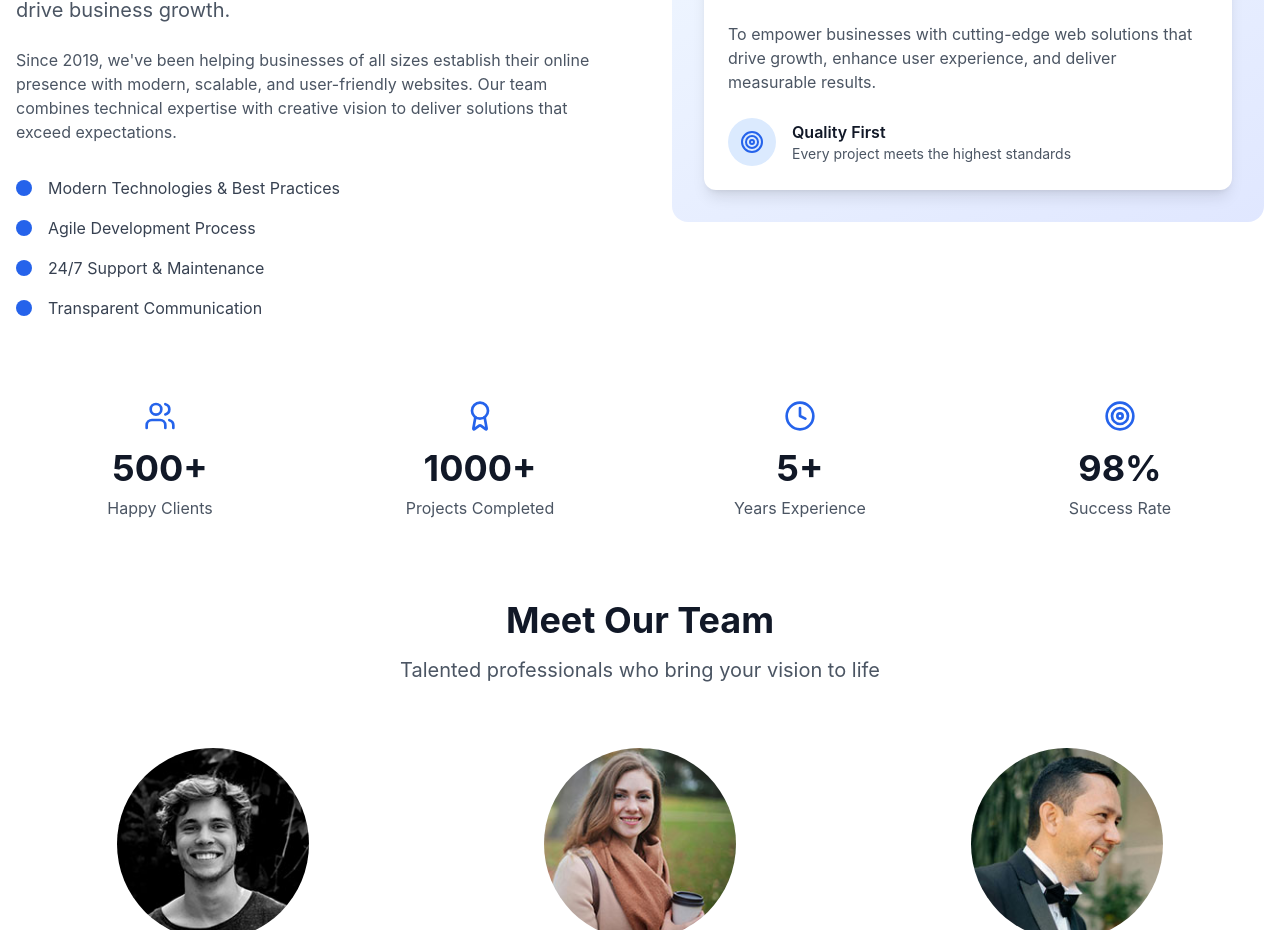
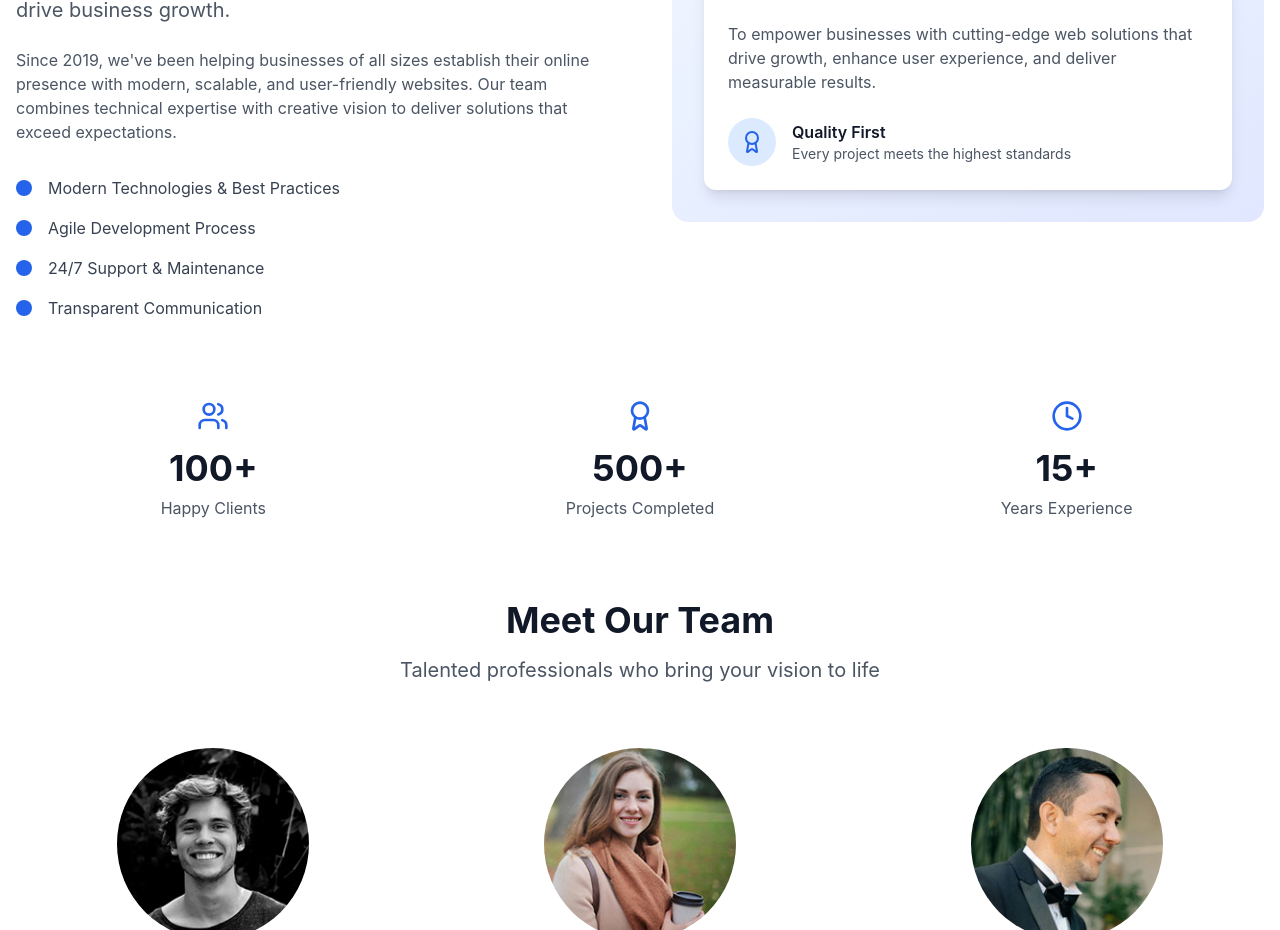
Before and after one commit to khepf/elevate, a React (Vite) app: page / in a window 1280 px wide. Shown: the part 3042-3972 px from the top of the page. Built offline with nearby package versions, Linux system fonts and the light colour scheme.

Commit message:
more cards fixes

```diff
--- a/src/components/About.tsx
+++ b/src/components/About.tsx
@@ -1,27 +1,22 @@
 import React from 'react'
-import { Award, Users, Clock, Target } from 'lucide-react'
+import { Award, Users, Clock } from 'lucide-react'
 
 const About: React.FC = () => {
   const stats = [
     {
       icon: <Users className="h-8 w-8" />,
-      number: "500+",
+      number: "100+",
       label: "Happy Clients"
     },
     {
       icon: <Award className="h-8 w-8" />,
-      number: "1000+",
+      number: "500+",
       label: "Projects Completed"
     },
     {
       icon: <Clock className="h-8 w-8" />,
-      number: "5+",
+      number: "15+",
       label: "Years Experience"
-    },
-    {
-      icon: <Target className="h-8 w-8" />,
-      number: "98%",
-      label: "Success Rate"
     }
   ]
 
@@ -94,7 +89,7 @@ const About: React.FC = () => {
                 </p>
                 <div className="flex items-center">
                   <div className="w-12 h-12 bg-blue-100 rounded-full flex items-center justify-center mr-4">
-                    <Target className="h-6 w-6 text-blue-600" />
+                    <Award className="h-6 w-6 text-blue-600" />
                   </div>
                   <div>
                     <h4 className="font-semibold text-gray-900">Quality First</h4>
@@ -107,7 +102,7 @@ const About: React.FC = () => {
         </div>
 
         {/* Stats Section */}
-        <div className="grid grid-cols-2 lg:grid-cols-4 gap-8 mb-20">
+        <div className="grid grid-cols-2 lg:grid-cols-3 gap-8 mb-20">
           {stats.map((stat, index) => (
             <div key={index} className="text-center">
               <div className="text-blue-600 mb-4 flex justify-center">
```
